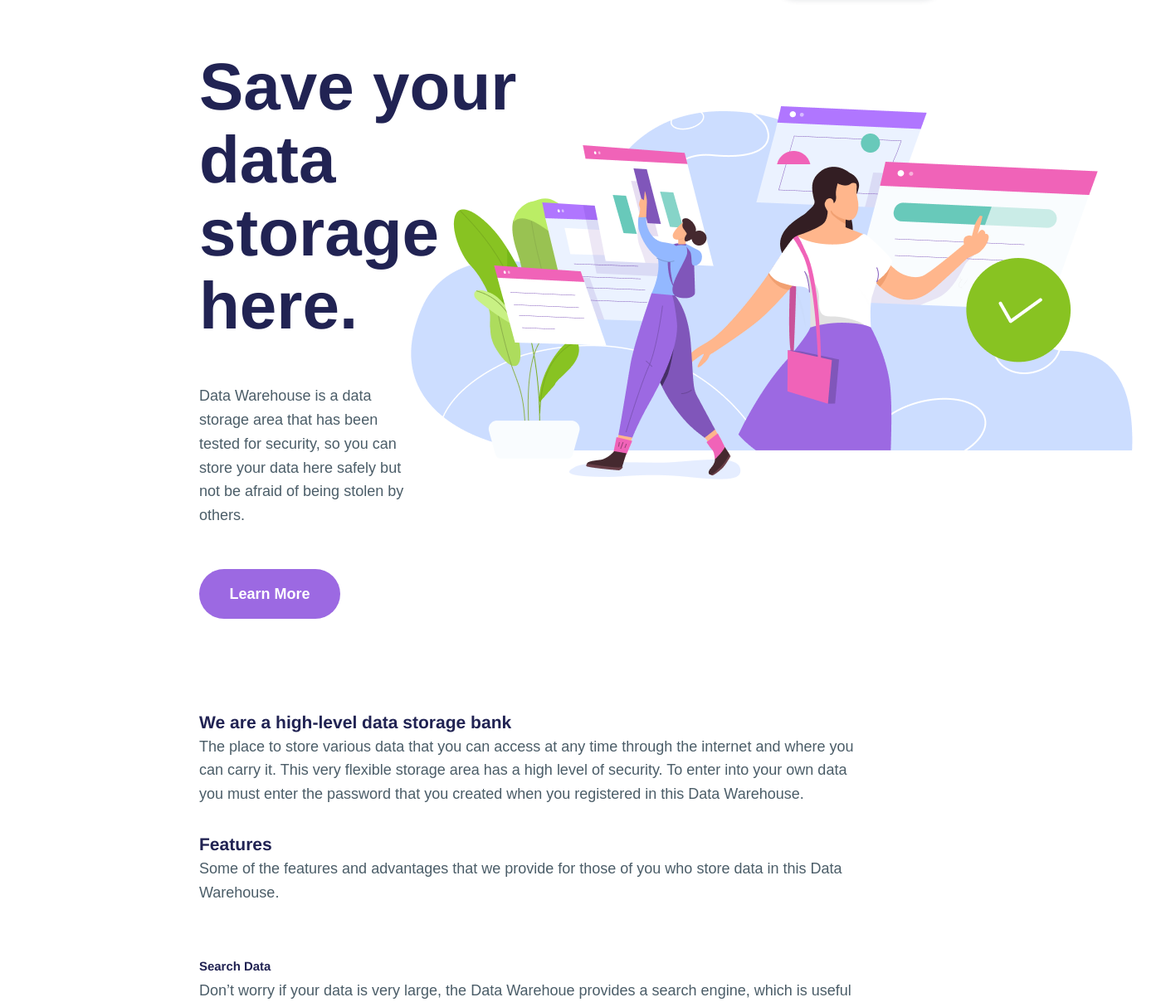
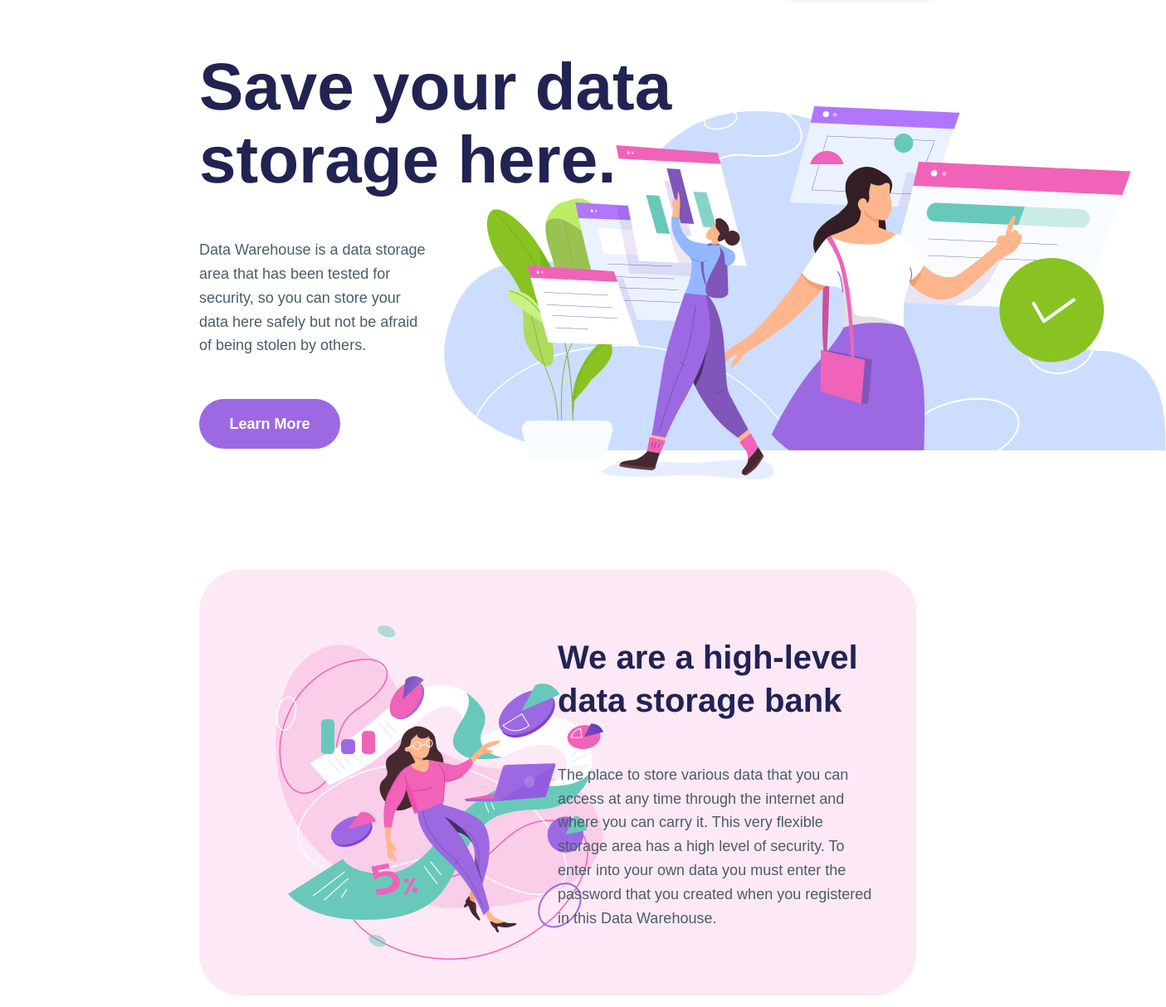
Before and after one commit to l1mk/responsive_website, a plain HTML site: page index.html in a window 1280 px wide. Shown: the part 79-1293 px from the top of the page at 83% size, 1405 px wide, since content can reach past the window. Drawn offline with Linux system fonts and the light colour scheme.

Commit message:
added about section and feature

```diff
--- a/index.html
+++ b/index.html
@@ -30,25 +30,25 @@
                 <button class="bttn-primary margin-bot">Learn More</button>
             </div>
             <div class="half-col">
-                <img class="hero-image" src="assets/image1.png" alt="girls-pointing-screen-illustration">
+                <img id="hero-img" src="assets/image1.png" alt="girls-pointing-screen-illustration">
             </div>
         </section>
 
         <section id="about-card">
-            <div>
-                <img src="" alt="">
+            <div class="half-col">
+                <img id="about-img" src="assets/image2.png" alt="girl-relaxing-in-office">
             </div>
-            <div>
-                <h3>We are a high-level data storage bank</h3>
-                <p>The place to store various data that you can access at any time through the internet  and where you can carry it.
+            <div class="half-col centered">
+                <h3 class="about-title margin-bot">We are a high-level data storage bank</h3>
+                <p class="about-copy">The place to store various data that you can access at any time through the internet  and where you can carry it.
                     This very flexible storage area has a high level of security.
                     To enter into your own data you must enter the password that you created when you registered in this Data Warehouse.</p>
             </div>
         </section>
 
-        <section>
-            <h3 class="center-text">Features</h3>
-            <p>Some of the features and advantages that we provide for those of you who store data in this Data Warehouse.</p>
+        <section class="center-text">
+            <h3>Features</h3>
+            <p class="feature-copy">Some of the features and advantages that we provide for those of you who store data in this Data Warehouse.</p>
         </section>
 
         <section>
--- a/style.css
+++ b/style.css
@@ -50,6 +50,12 @@ h4 {
 h1 {
     font-size: 80px;
     line-height: 110%;
+}
+
+h3 {
+    font-size: 40px;
+    line-height: 130%;
+
 }
 
 strong {
@@ -149,23 +155,38 @@ section {
 
 .hero-title {
     z-index: 1;
+    width: 150%;
 }
 
 .hero-copy {
-    width: 65%;
+    width: 70%;
 }
 
-.hero-image {
-    z-index: -1;
-    display: flex;
-    width: 885px;
-    position: relative;
-    top: 8vh;
-    right: 20vh;
+.about-title {
+    z-index: 1;
+}
+
+.about-copy {
+    width: 95%;
+}
+
+.feature-copy {
+    margin: auto;
+    margin-top: 2%;
+    width: 55%;
 }
 
 .margin-bot {
     margin-bottom: 50px;
+}
+
+.centered {
+    margin-top: 3%;
+    margin-bottom: 3%;
+}
+
+.center-text {
+    text-align: center;
 }
 
 /* id styles */
@@ -175,3 +196,25 @@ section {
     width: 100%;
     overflow: visible;
 }
+
+#hero-img {
+    z-index: -1;
+    display: flex;
+    width: 885px;
+    position: relative;
+    top: 8vh;
+    right: 15vh;
+}
+
+#about-card {
+    display: flex;
+    margin: auto;
+    padding-left: 4%;
+    padding-right: 4%;
+    margin-top: 12%;
+    margin-bottom: 12%;
+    width: 100%;
+    background: rgba(240, 99, 184, 0.15);
+    border-radius: 50px;
+    align-items: center;
+}
```
Also changed, not shown: assets/image2.png (added).
